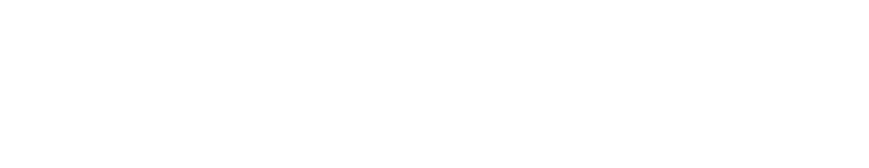
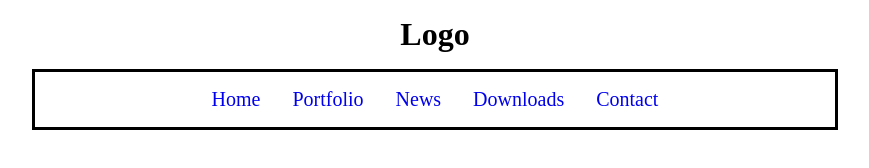
Before and after one commit to NevinCarroll/NevinCarroll.github.io, a plain HTML site: page page3.html in a window 1280 px wide. Shown: the whole page, without its empty margins (205-1074 px from the left). Drawn offline with Linux system fonts and the light colour scheme; a web font is replaced by a local one.

Commit message:
menu now works, formatted code, formated menu, fixed css errors

```diff
--- a/css/styles.css
+++ b/css/styles.css
@@ -20,16 +20,15 @@
 .selectionBar {
     border: 0.2rem #000000;
     border-style: solid none;
-    padding: .75rem;
-    margin: 1rem auto;
-    text-align: center;
-    /* max-width: 75rem; */
+    display: flex;
+    justify-content: center;
+    flex-wrap: wrap;
 }
 
 .listOfItems {
     display: inline;
     font-size: 1.25rem;
-    margin: 1.25rem;
+    margin: 1rem;
 }
 
 .imageHolder1 {
@@ -43,7 +42,6 @@
 }
 
 .descriptionContainer {
-    padding: auto;
     margin: 2rem 1rem;
     text-align: center;
 }
@@ -95,7 +93,6 @@
   .selectionBar {
       border: 0.2rem #000000;
       border-style: solid;
-      padding: .75rem;
       margin: 1rem auto;
       text-align: center;
       max-width: 50rem;
--- a/page3.html
+++ b/page3.html
@@ -6,7 +6,32 @@
     <meta charset="utf-8" />
     <meta name="viewport" content="width=device-width, initial-scale=1.0" />
     <link rel="stylesheet" href="css/styles.css" />
+    <link rel="preconnect" href="https://fonts.googleapis.com" />
+    <link rel="preconnect" href="https://fonts.gstatic.com" crossorigin />
+    <link
+      href="https://fonts.googleapis.com/css2?family=Inria+Serif:ital,wght@0,300;0,400;0,700;1,300;1,400;1,700&display=swap"
+      rel="stylesheet"
+    />
   </head>
 
-  <body></body>
+  <body class="background">
+    <div class="wrapper">
+      <header>
+        <div>
+          <h1 class="middleText">Logo</h1>
+        </div>
+        <nav>
+          <menu class="selectionBar">
+            <li class="listOfItems"><a href="index.html">Home</a></li>
+            <li class="listOfItems"><a href="page2.html">Portfolio</a></li>
+            <li class="listOfItems"><a href="page3.html">News</a></li>
+            <li class="listOfItems"><a href="page4.html">Downloads</a></li>
+            <li class="listOfItems"><a href="page5.html">Contact</a></li>
+          </menu>
+        </nav>
+      </header>
+      <main></main>
+      <footer></footer>
+    </div>
+  </body>
 </html>
```
Also changed, not shown: index.html (+2 -0 lines), page2.html (+17 -7 lines), page4.html (+26 -1 lines), page5.html (+26 -1 lines).
